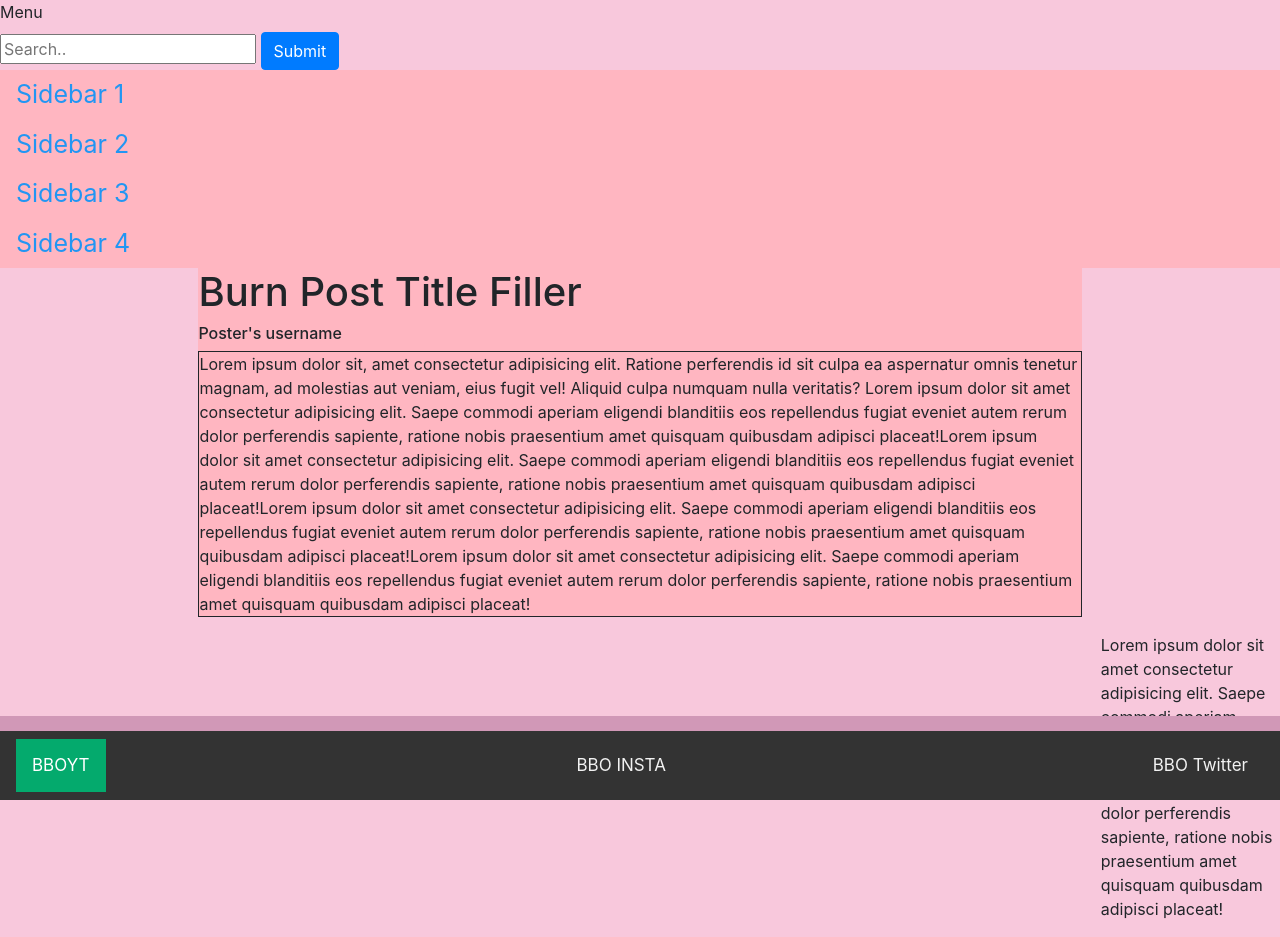
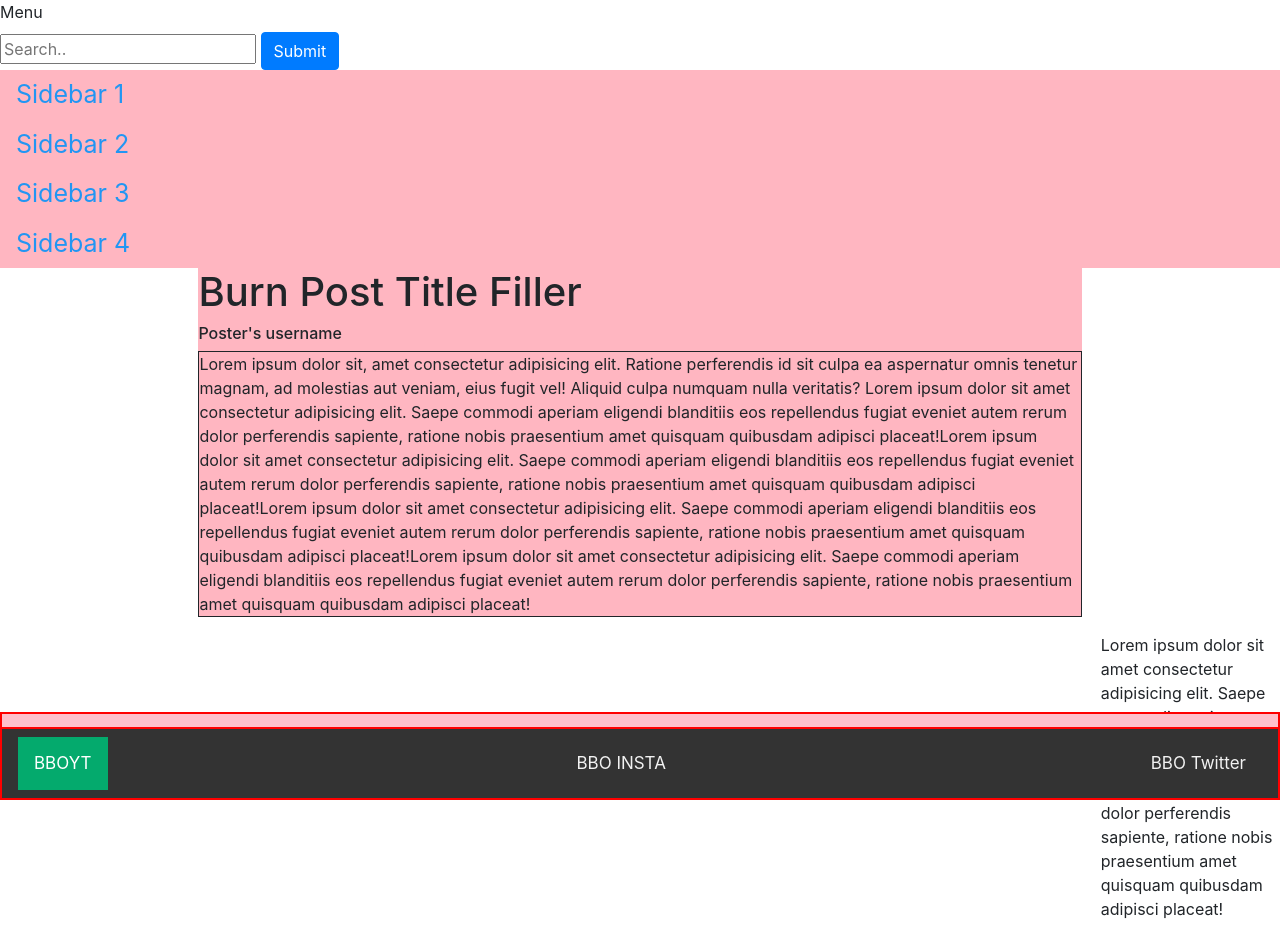
Before and after one commit to ptdeegan/burn-book-online, a Flask app: page /viewpost in a window 1280 px wide. Run offline with Flask 3, Linux system fonts and the light colour scheme.

Commit message:
profile page draft

```diff
--- a/templates/_layout.html
+++ b/templates/_layout.html
@@ -6,10 +6,16 @@
     <link rel="stylesheet" href="https://cdn.jsdelivr.net/npm/bootstrap@4.3.1/dist/css/bootstrap.min.css" integrity="sha384-ggOyR0iXCbMQv3Xipma34MD+dH/1fQ784/j6cY/iJTQUOhcWr7x9JvoRxT2MZw1T" crossorigin="anonymous">
     <script src="https://cdn.jsdelivr.net/npm/bootstrap@5.2.2/dist/js/bootstrap.bundle.min.js" integrity="sha384-OERcA2EqjJCMA+/3y+gxIOqMEjwtxJY7qPCqsdltbNJuaOe923+mo//f6V8Qbsw3" crossorigin="anonymous"></script>
   </head>
-  <body style="background-color: #F8C8DC;">
-    <nav class="navbar navbar-expand-lg" style="background-color: #D198B7;">
+  <body style="background-color: white;">
+    <nav class="navbar navbar-expand-lg" style="background-color: pink;">
+      <style>
+        .navbar
+        {
+            border:2px solid red;
+        }
+      </style>
       <div class="container-fluid">
-        <a class="navbar-brand" href="\" style="color: #8a8a8a;">
+        <a class="navbar-brand" href="\" style="color: red;">
           <!-- Need to make image transparent -->
           <img src="../static/image_2.png" width="40" height="40" class="d-inline-block align-top" alt="">
           BurnBook
@@ -20,15 +26,15 @@
         <div class="collapse navbar-collapse" id="navbarNav">
           <ul class="navbar-nav me-auto mb-2 mb-lg-0">
             <li class="nav-item">
-              <a class="nav-link active" aria-current="page" href="profile" style="color: #8a8a8a;">Profile</a>
+              <a class="nav-link active" aria-current="page" href="profile" style="color: red;">Profile</a>
           </ul>
           <ul class="navbar-nav me-auto mb-2 mb-lg-0">
             <li class="nav-item">
-              <a class="nav-link active" aria-current="page" href="signup" style="color: #8a8a8a;">Sign-up</a>
+              <a class="nav-link active" aria-current="page" href="signup" style="color: red;">Sign-up</a>
           </ul>
           <ul class="navbar-nav me-auto mb-2 mb-lg-0">
             <li class="nav-item">
-              <a class="nav-link active" aria-current="page" href="login" style="color: #8a8a8a;">Login</a>
+              <a class="nav-link active" aria-current="page" href="login" style="color: red;">Login</a>
           </ul>
         </div>
       </div>
```
Also changed, not shown: templates/profile.html (+13 -6 lines).
